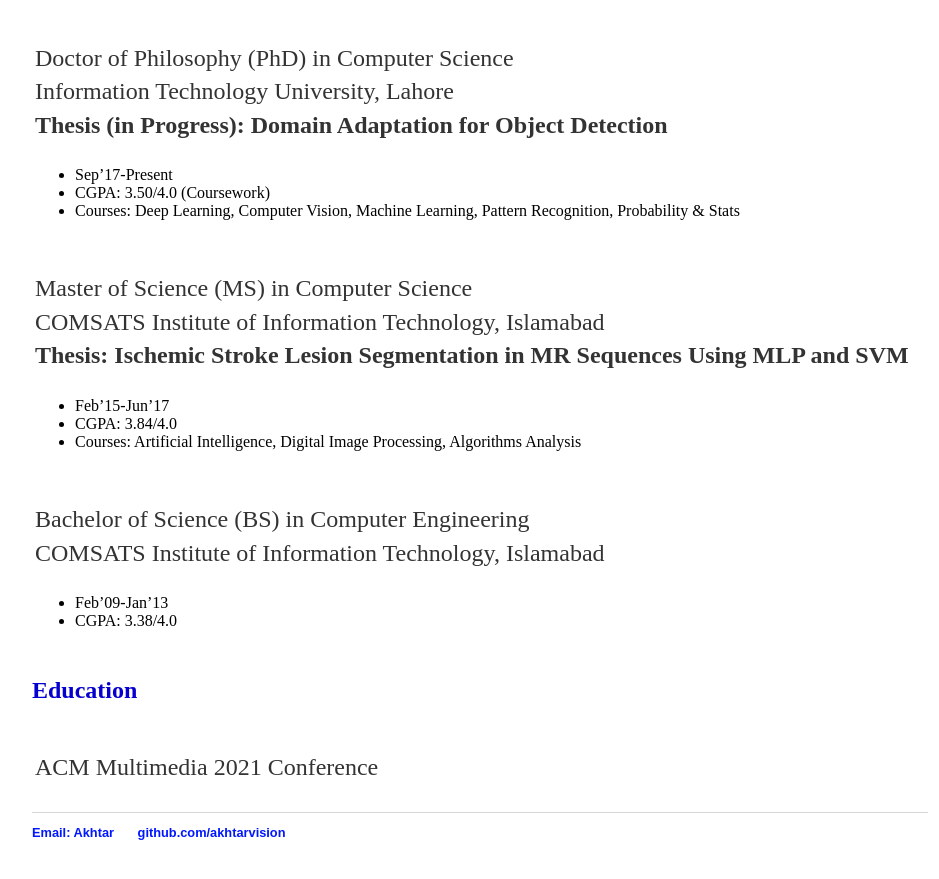
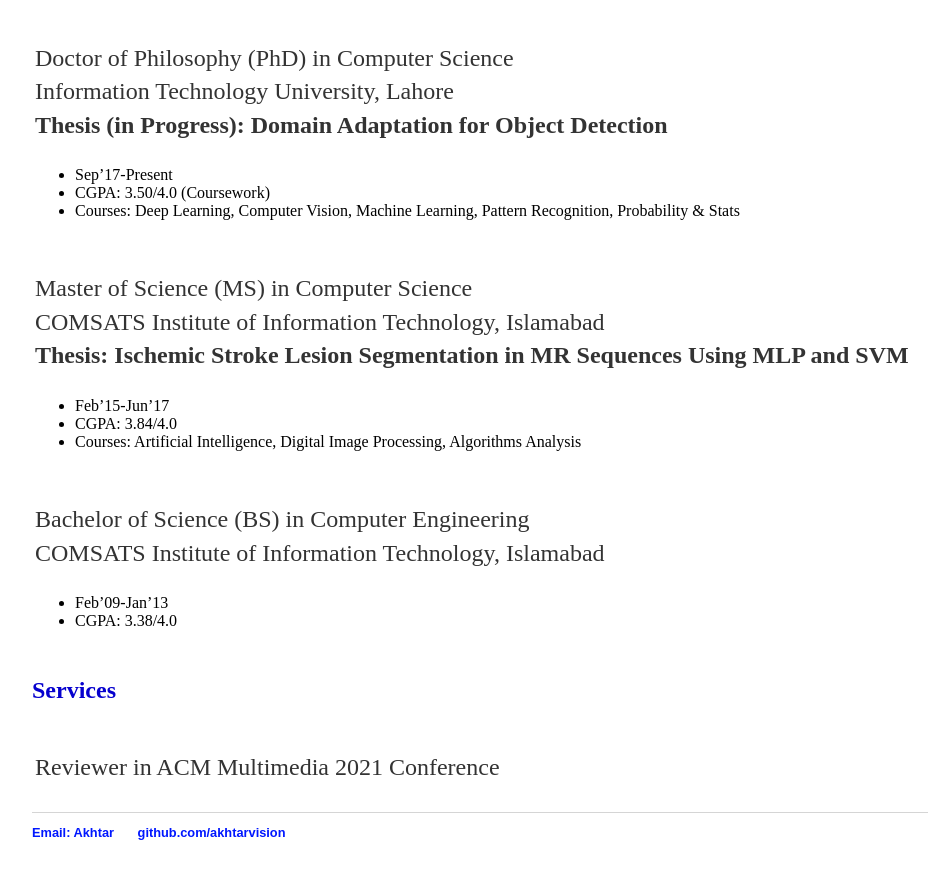
Before and after one commit to akhtarvision/akhtarvision.github.io, a Jekyll site: the page built from index.html, in a window 1280 px wide and 900 px high, scrolled down 2533 px. Shown: the top 879 px of the window, without its empty margins (160-1099 px from the left). Built offline with Jekyll 4.4.1, drawn with Linux system fonts in a browser that asks for light colours.

Commit message:
Update index.html

```diff
--- a/index.html
+++ b/index.html
@@ -218,14 +218,14 @@
 
 
 <!-- Project -->
-<a id="education" class="anchor"></a>
-<h2 style="color:#0600CE">Education</h2>
+<a id="services" class="anchor"></a>
+<h2 style="color:#0600CE">Services</h2>
 <table class="imgtable">
 <!-- paper entry-->
 <tr>
 <!-- <td> <br></td> -->
 <td>
-<p> ACM Multimedia 2021 Conference</p>
+<p> Reviewer in ACM Multimedia 2021 Conference</p>
 </td>
 </tr>
 
```
